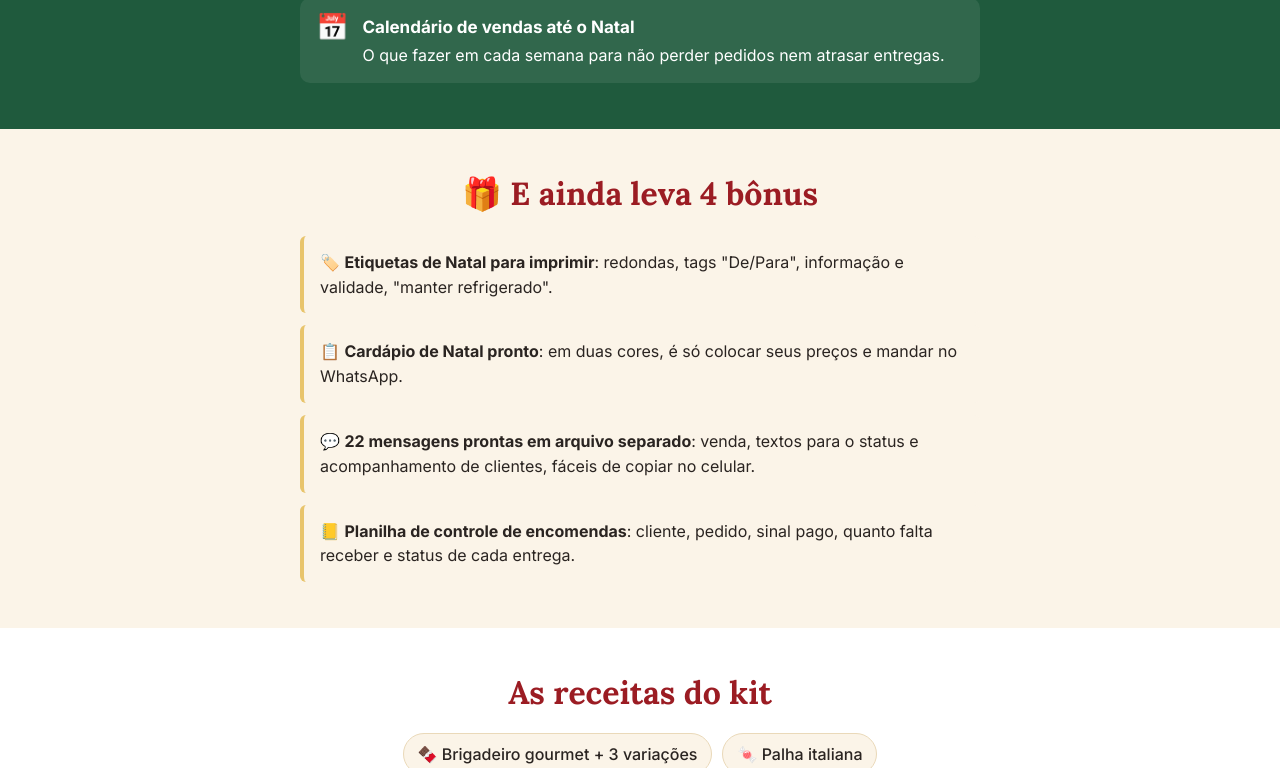
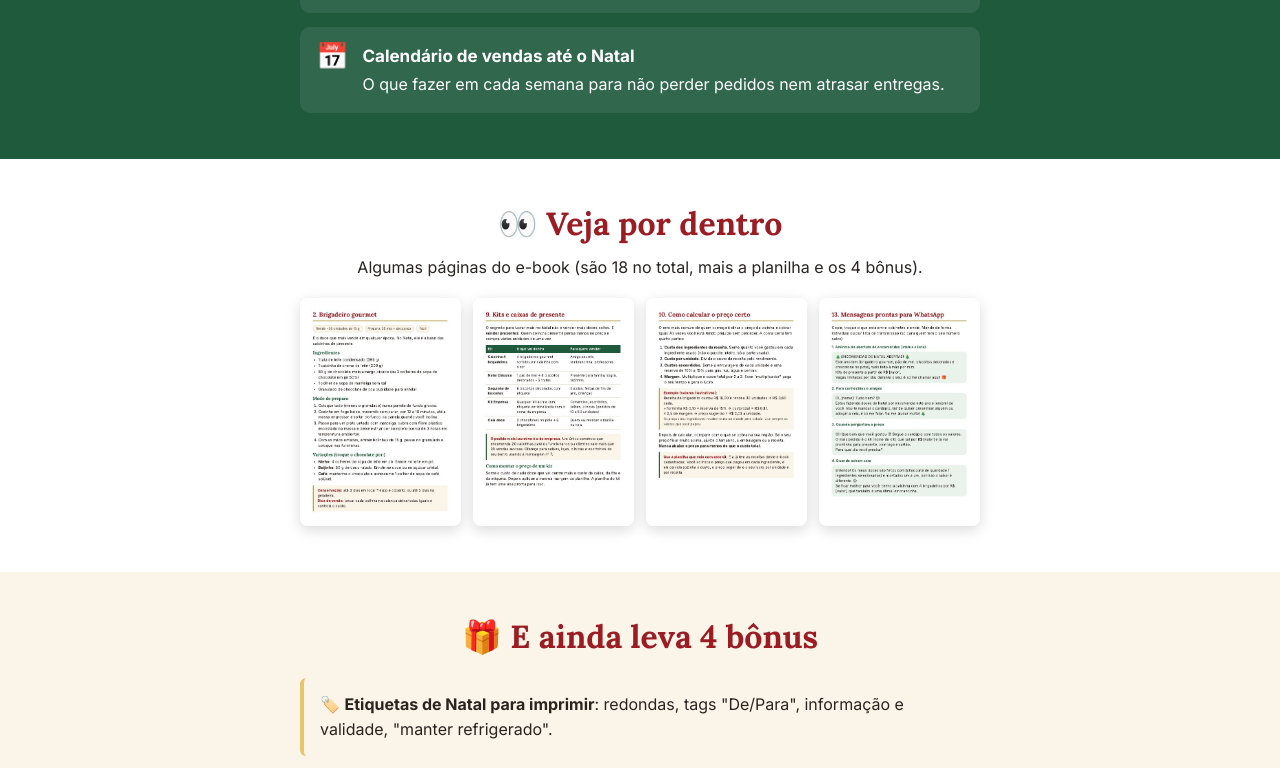
Before and after one commit to elrofs0/docesdenatal, a plain HTML site: page index.html in a window 1280 px wide. Shown: the part 2032-2800 px from the top of the page. Drawn offline with Linux system fonts and the light colour scheme.

Commit message:
Página: veja por dentro, barra de compra fixa no celular e contagem para o Natal
Co-Authored-By: Claude Opus 5.5 <noreply@anthropic.com>
Claude-Session: https://claude.ai/code/session_019V6rRDErPokiRuD9nR8e4w

```diff
--- a/index.html
+++ b/index.html
@@ -28,6 +28,13 @@ h1,h2,h3{font-family:Lora,Georgia,serif;line-height:1.2;margin:0}
 .hero h1{font-size:clamp(30px,7vw,46px);margin-bottom:14px}
 .hero p.sub{font-size:18px;color:#fbe9d0;max-width:560px;margin:0 auto 26px}
 .cover{width:min(260px,70%);border-radius:6px;box-shadow:0 18px 40px rgba(0,0,0,.35);margin:6px auto 26px;display:block;transform:rotate(-2deg)}
+.dentro{display:grid;grid-template-columns:repeat(4,1fr);gap:12px;margin-top:18px}
+.dentro img{width:100%;border-radius:8px;box-shadow:0 4px 14px rgba(0,0,0,.15);background:#fff}
+@media(max-width:700px){.dentro{grid-template-columns:repeat(2,1fr)}}
+.sticky{position:fixed;left:0;right:0;bottom:0;background:#fff;box-shadow:0 -4px 16px rgba(0,0,0,.12);padding:10px 14px;display:none;align-items:center;justify-content:space-between;gap:10px;z-index:50}
+.sticky b{color:var(--red);font-size:18px}.sticky small{display:block;font-size:12px;opacity:.75}
+.sticky a{background:#1fa34a;color:#fff;font-weight:700;text-decoration:none;padding:12px 18px;border-radius:10px;white-space:nowrap}
+@media(max-width:700px){.sticky{display:flex}body{padding-bottom:70px}}
 .btn{display:inline-block;background:#1fa34a;color:#fff;font-weight:700;font-size:19px;text-decoration:none;padding:17px 30px;border-radius:12px;box-shadow:0 6px 0 #157a36;transition:transform .1s}
 .btn:active{transform:translateY(3px);box-shadow:0 3px 0 #157a36}
 .price{margin-top:14px;font-size:15px;color:#fbe9d0}
@@ -74,6 +81,7 @@ footer{background:var(--green);color:#dfeee5;text-align:center;padding:26px 20px
     <img class="cover" src="capa.jpg" alt="Capa do e-book Doces de Natal que Vendem">
     <a class="btn" href="https://pay.kiwify.com.br/CRHPQku">QUERO O KIT AGORA</a>
     <div class="price">Acesso imediato por apenas <b>R$ 19,90</b> · Pix ou cartão</div>
+    <div class="price" id="faltam" style="margin-top:6px"></div>
   </div>
 </header>
 
@@ -103,6 +111,19 @@ footer{background:var(--green);color:#dfeee5;text-align:center;padding:26px 20px
   </div>
 </section>
 
+
+<section>
+  <div class="wrap">
+    <h2>👀 Veja por dentro</h2>
+    <p style="text-align:center;margin-top:-6px">Algumas páginas do e-book (são 18 no total, mais a planilha e os 4 bônus).</p>
+    <div class="dentro">
+      <img src="dentro-4.jpg" alt="Página da receita de brigadeiro gourmet" loading="lazy">
+      <img src="dentro-11.jpg" alt="Página de kits e caixas de presente" loading="lazy">
+      <img src="dentro-12.jpg" alt="Página de como calcular o preço certo" loading="lazy">
+      <img src="dentro-15.jpg" alt="Página de mensagens prontas para WhatsApp" loading="lazy">
+    </div>
+  </div>
+</section>
 
 <section style="background:var(--cream)">
   <div class="wrap">
@@ -180,5 +201,9 @@ footer{background:var(--green);color:#dfeee5;text-align:center;padding:26px 20px
 </section>
 
 <footer>Doces de Natal que Vendem · Pagamento processado pela Kiwify</footer>
+<div class="sticky"><div><b>R$ 19,90</b><small>Kit completo + 4 bônus · acesso imediato</small></div><a href="https://pay.kiwify.com.br/CRHPQku">Quero o kit</a></div>
+<script>
+(function(){var n=new Date(),x=new Date(n.getFullYear(),11,25),d=Math.ceil((x-n)/864e5);var e=document.getElementById('faltam');if(e&&d>0)e.textContent='🎄 Faltam '+d+' dias para o Natal: quanto antes começar, mais encomendas você pega.';})();
+</script>
 </body>
 </html>
```
Also changed, not shown: dentro-11.jpg (added), dentro-12.jpg (added), dentro-15.jpg (added), dentro-4.jpg (added).
